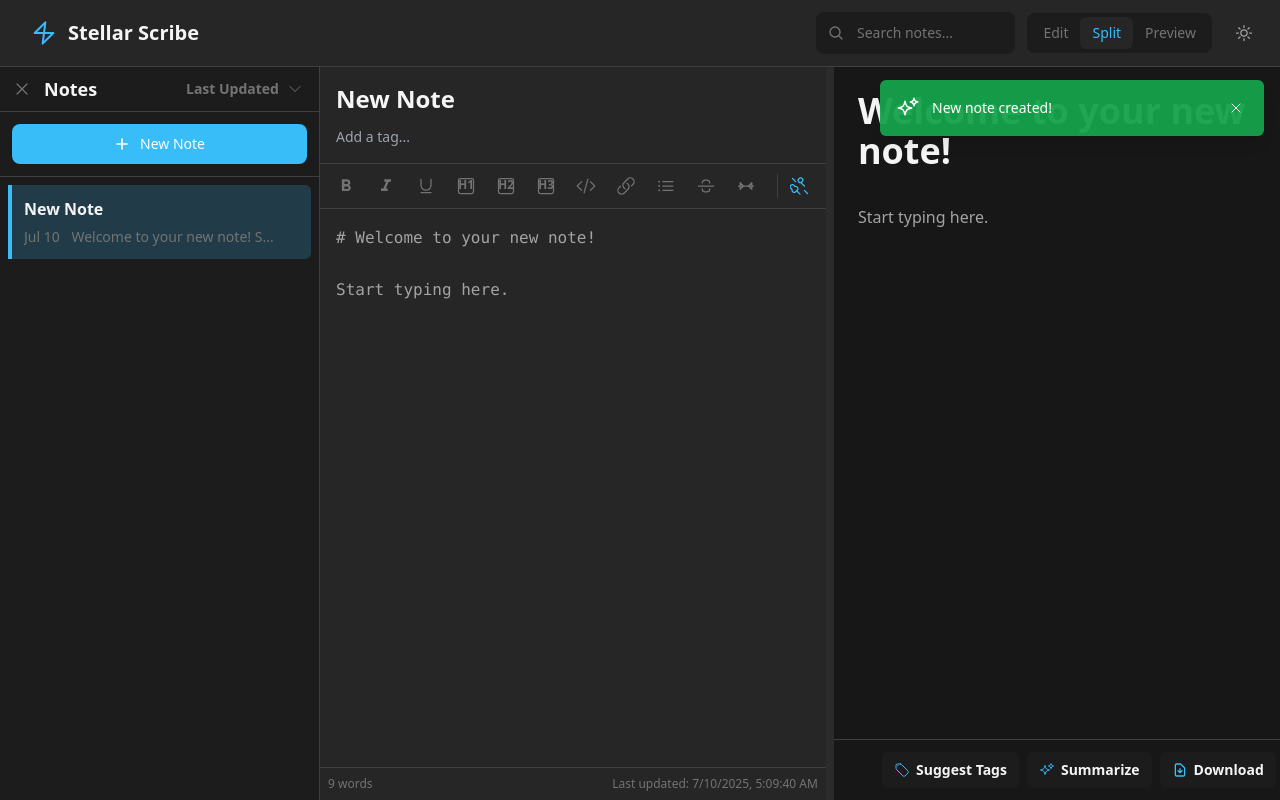
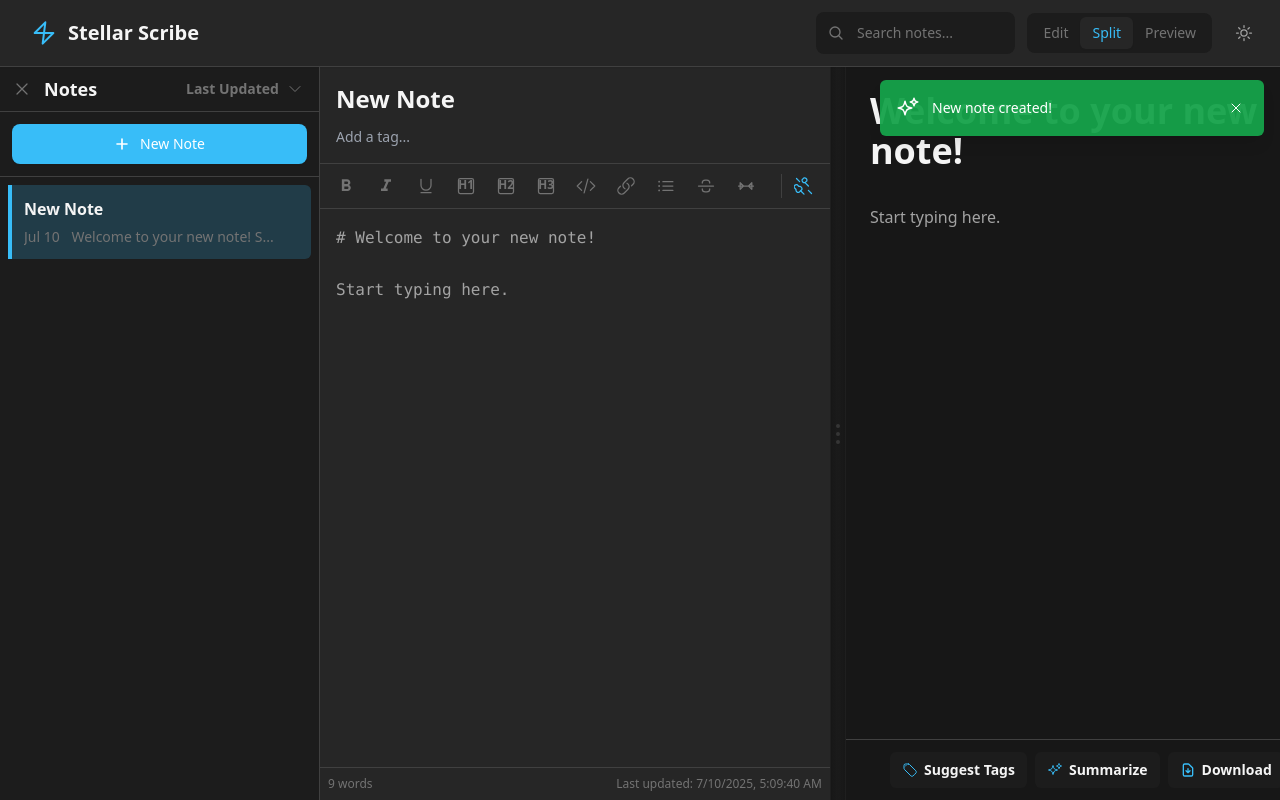
Before and after one commit to Abhishekabysm/steller-scribe, a React (Vite) app: page / in a window 1280 px wide. Both pictures are taken after a click on the button "Create First Note". Built offline with nearby package versions, Linux system fonts and the light colour scheme.

Commit message:
feat: enhance SplitPane divider with improved styling and hover effects

```diff
--- a/components/SplitPane.tsx
+++ b/components/SplitPane.tsx
@@ -43,10 +43,24 @@ const SplitPane: React.FC<SplitPaneProps> = ({ left, right }) => {
       </div>
       <div
         onMouseDown={onMouseDown}
-        className="w-2 h-full cursor-col-resize flex-shrink-0 bg-border-color/50 dark:bg-dark-border-color/50 hover:bg-accent/30 dark:hover:bg-dark-accent/30 transition-colors duration-200 split-pane-divider"
+        className="w-4 h-full cursor-col-resize flex-shrink-0 bg-gradient-to-r from-transparent via-border-color/10 to-transparent dark:via-dark-border-color/10 hover:via-accent/20 dark:hover:via-dark-accent/20 transition-all duration-300 split-pane-divider relative group flex items-center justify-center"
         title="Drag to resize"
-      />
-      <div style={{ width: `calc(100% - ${dividerPosition}% - 8px)` }} className="h-full overflow-hidden">
+      >
+        {/* Subtle border lines */}
+        <div className="absolute left-0 top-0 w-px h-full bg-border-color/20 dark:bg-dark-border-color/20"></div>
+        <div className="absolute right-0 top-0 w-px h-full bg-border-color/20 dark:bg-dark-border-color/20"></div>
+
+        {/* Central grip indicator */}
+        <div className="flex flex-col items-center justify-center space-y-1 opacity-30 group-hover:opacity-70 transition-all duration-300 group-hover:scale-110">
+          <div className="w-1 h-1 bg-text-muted dark:bg-dark-text-muted rounded-full shadow-sm"></div>
+          <div className="w-1 h-1 bg-text-muted dark:bg-dark-text-muted rounded-full shadow-sm"></div>
+          <div className="w-1 h-1 bg-text-muted dark:bg-dark-text-muted rounded-full shadow-sm"></div>
+        </div>
+
+        {/* Hover glow effect */}
+        <div className="absolute inset-0 bg-gradient-to-r from-transparent via-accent/5 to-transparent dark:via-dark-accent/5 opacity-0 group-hover:opacity-100 transition-opacity duration-300 rounded-sm"></div>
+      </div>
+      <div style={{ width: `calc(100% - ${dividerPosition}% - 16px)` }} className="h-full overflow-hidden">
         {right}
       </div>
     </div>
```
